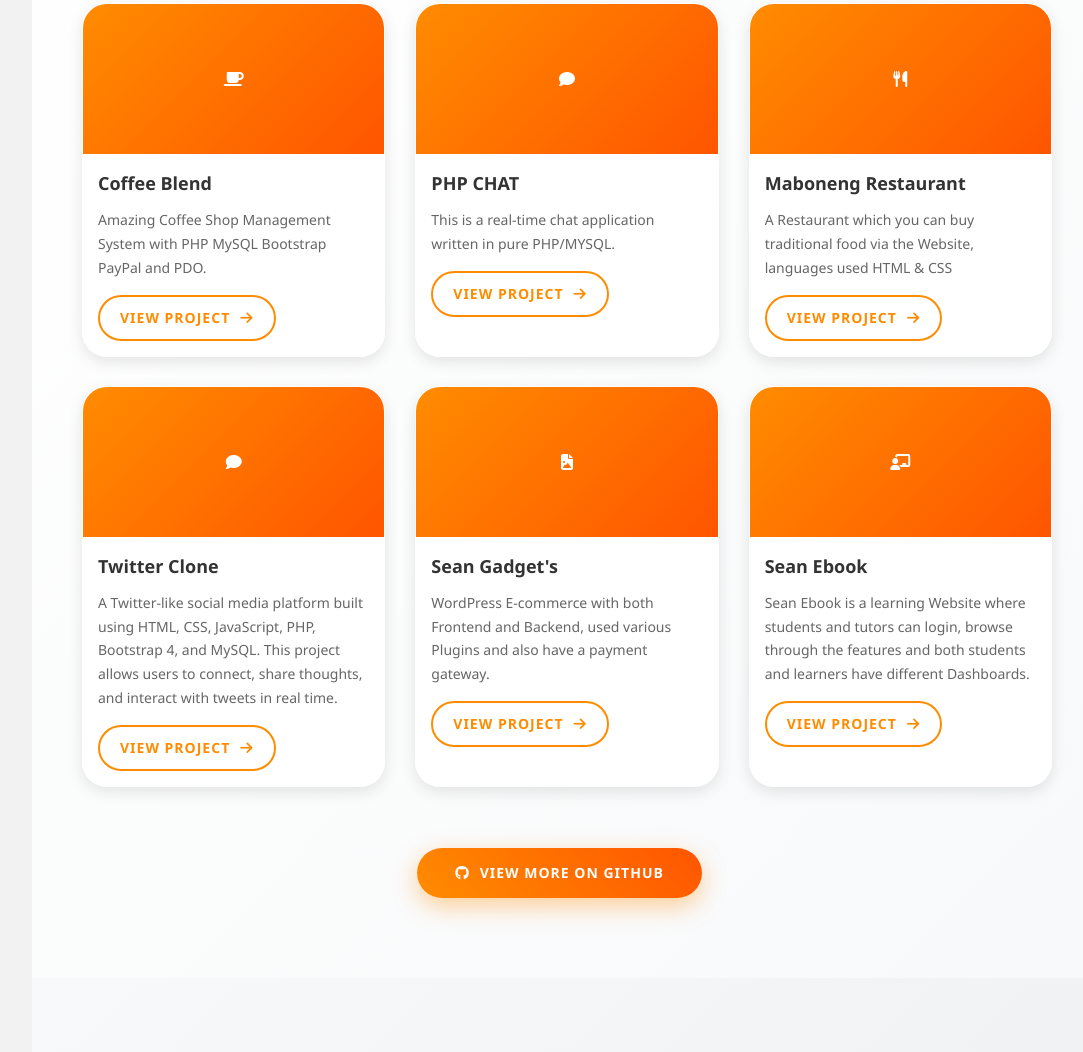
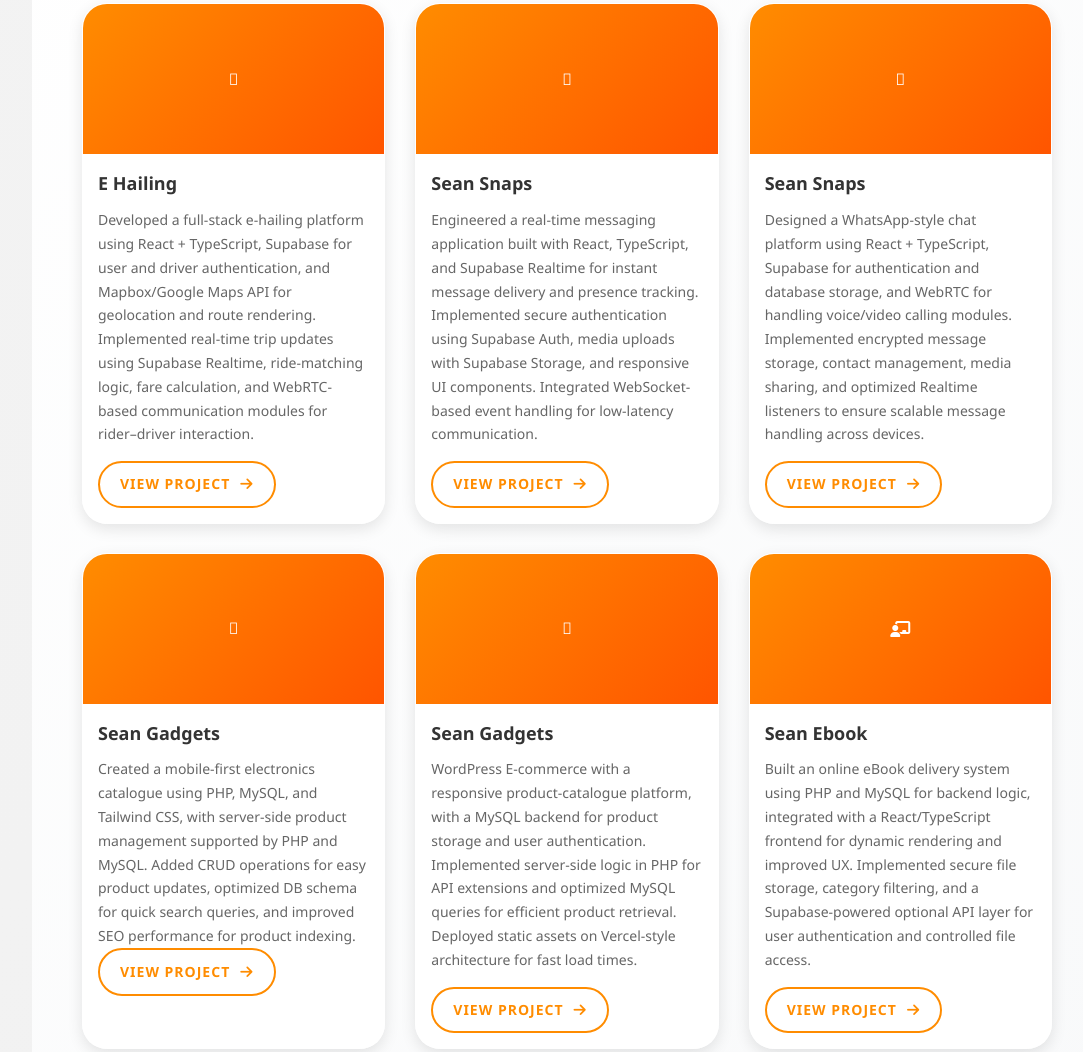
Before and after one commit to Shaun2003/SHAUNS-PORTFOLIO, a plain HTML site: page index.html in a window 1280 px wide. Shown: the part 8412-9464 px from the top of the page, without its empty margins (158-1241 px from the left). Drawn offline with Linux system fonts and the light colour scheme.

Commit message:
updated portfolio

```diff
--- a/index.html
+++ b/index.html
@@ -582,57 +582,56 @@
             <div class="projects-grid">
                 <div class="project-card">
                     <div class="project-img">
-                        <i class="fas fa-coffee"></i>
+                        <i class="fa-taxi"></i>
                     </div>
                     <div class="project-content">
-                        <h3 class="project-title">Coffee Blend</h3>
-                        <p class="project-desc">Amazing Coffee Shop Management System with PHP MySQL Bootstrap PayPal and PDO.</p>
-                        <a href="https://github.com/Shaun2003/COFFEE-BLEND" target="_blank" class="project-link">View Project <i class="fas fa-arrow-right"></i></a>
+                        <h3 class="project-title">E Hailing</h3>
+                        <p class="project-desc">Developed a full-stack e-hailing platform using React + TypeScript, Supabase for user and driver authentication, and Mapbox/Google Maps API for geolocation and route rendering. Implemented real-time trip updates using Supabase Realtime, ride-matching logic, fare calculation, and WebRTC-based communication modules for rider–driver interaction.</p>
+                        <a href="https:e-hailing-three.vercel.app" target="_blank" class="project-link">View Project <i class="fas fa-arrow-right"></i></a>
                     </div>
                 </div>
 
                 <div class="project-card">
                     <div class="project-img">
-                        <i class="fas fa-comment"></i>
+                        <i class="fa-comments"></i>
                     </div>
                     <div class="project-content">
-                        <h3 class="project-title">PHP CHAT</h3>
-                        <p class="project-desc">This is a real-time chat application written in pure PHP/MYSQL.</p>
-                        <a href="https://github.com/Shaun2003/PHP-CHAT" target="_blank" class="project-link">View Project <i class="fas fa-arrow-right"></i></a>
+                        <h3 class="project-title">Sean Snaps</h3>
+                        <p class="project-desc">Engineered a real-time messaging application built with React, TypeScript, and Supabase Realtime for instant message delivery and presence tracking. Implemented secure authentication using Supabase Auth, media uploads with Supabase Storage, and responsive UI components. Integrated WebSocket-based event handling for low-latency communication.</p>
+                        <a href="https://sean-snaps-edyk.vercel.app" target="_blank" class="project-link">View Project <i class="fas fa-arrow-right"></i></a>
                     </div>
                 </div>
 
                 <div class="project-card">
                     <div class="project-img">
-                        <i class="fas fa-utensils"></i>
+                        <i class="fa-message"></i>
                     </div>
                     <div class="project-content">
-                        <h3 class="project-title">Maboneng Restaurant</h3>
-                        <p class="project-desc">A Restaurant which you can buy traditional food via the Website, languages used HTML & CSS </p>
-                        <a href="https://shaun2003.github.io/Maboneng-Restaurant/" target="_blank" class="project-link">View Project <i class="fas fa-arrow-right"></i></a>
+                        <h3 class="project-title">Sean Snaps</h3>
+                        <p class="project-desc">Designed a WhatsApp-style chat platform using React + TypeScript, Supabase for authentication and database storage, and WebRTC for handling voice/video calling modules. Implemented encrypted message storage, contact management, media sharing, and optimized Realtime listeners to ensure scalable message handling across devices.</p>
+                        <a href="https://sean-snaps.vercel.app" target="_blank" class="project-link">View Project <i class="fas fa-arrow-right"></i></a>
                     </div>
                 </div>
 
                 <div class="project-card">
                     <div class="project-img">
-                        <i class="fas fa-comment"></i>
+                        <i class="fa-laptop"></i>
                     </div>
                     <div class="project-content">
-                        <h3 class="project-title">Twitter Clone</h3>
-                        <p class="project-desc">A Twitter-like social media platform built using HTML, CSS, JavaScript, PHP, Bootstrap 4, and MySQL.
-                            This project allows users to connect, share thoughts, and interact with tweets in real time.</p>
-                        <a href="https://github.com/Shaun2003/Twitter-Clone" target="_blank" class="project-link">View Project <i class="fas fa-arrow-right"></i></a>
+                        <h3 class="project-title">Sean Gadgets</h3>
+                        <p class="project-desc">Created a mobile-first electronics catalogue using PHP, MySQL, and Tailwind CSS, with server-side product management supported by PHP and MySQL. Added CRUD operations for easy product updates, optimized DB schema for quick search queries, and improved SEO performance for product indexing.
+                        <a href="https://seangadget.wuaze.com" target="_blank" class="project-link">View Project <i class="fas fa-arrow-right"></i></a>
                     </div>
                 </div>
 
                 <div class="project-card">
                     <div class="project-img">
-                        <i class="fas fa-file-image"></i>
+                        <i class="fa-mobile-screen"></i>
                     </div>
                     <div class="project-content">
-                        <h3 class="project-title">Sean Gadget's</h3>
-                        <p class="project-desc">WordPress E-commerce with both Frontend and Backend, used various Plugins and also have a payment gateway.</p>
-                        <a href="https://seansgg.kesug.com" target="_blank" class="project-link">View Project <i class="fas fa-arrow-right"></i></a>
+                        <h3 class="project-title">Sean Gadgets</h3>
+                        <p class="project-desc">WordPress E-commerce with a responsive product-catalogue platform, with a MySQL backend for product storage and user authentication. Implemented server-side logic in PHP for API extensions and optimized MySQL queries for efficient product retrieval. Deployed static assets on Vercel-style architecture for fast load times.</p>
+                        <a href="https://seanmessage.wuaze.com" target="_blank" class="project-link">View Project <i class="fas fa-arrow-right"></i></a>
                     </div>
                 </div>
 
@@ -642,8 +641,8 @@
                     </div>
                     <div class="project-content">
                         <h3 class="project-title">Sean Ebook</h3>
-                        <p class="project-desc">Sean Ebook is a learning Website where students and tutors can login, browse through the features and both students and learners have different Dashboards.</p>
-                        <a href="https://github.com/Shaun2003/SEAN-EBOOK" target="_blank" class="project-link">View Project <i class="fas fa-arrow-right"></i></a>
+                        <p class="project-desc">Built an online eBook delivery system using PHP and MySQL for backend logic, integrated with a React/TypeScript frontend for dynamic rendering and improved UX. Implemented secure file storage, category filtering, and a Supabase-powered optional API layer for user authentication and controlled file access.</p>
+                        <a href="https://seanebook.wuaze.com" target="_blank" class="project-link">View Project <i class="fas fa-arrow-right"></i></a>
                     </div>
                 </div>
             </div>
```
